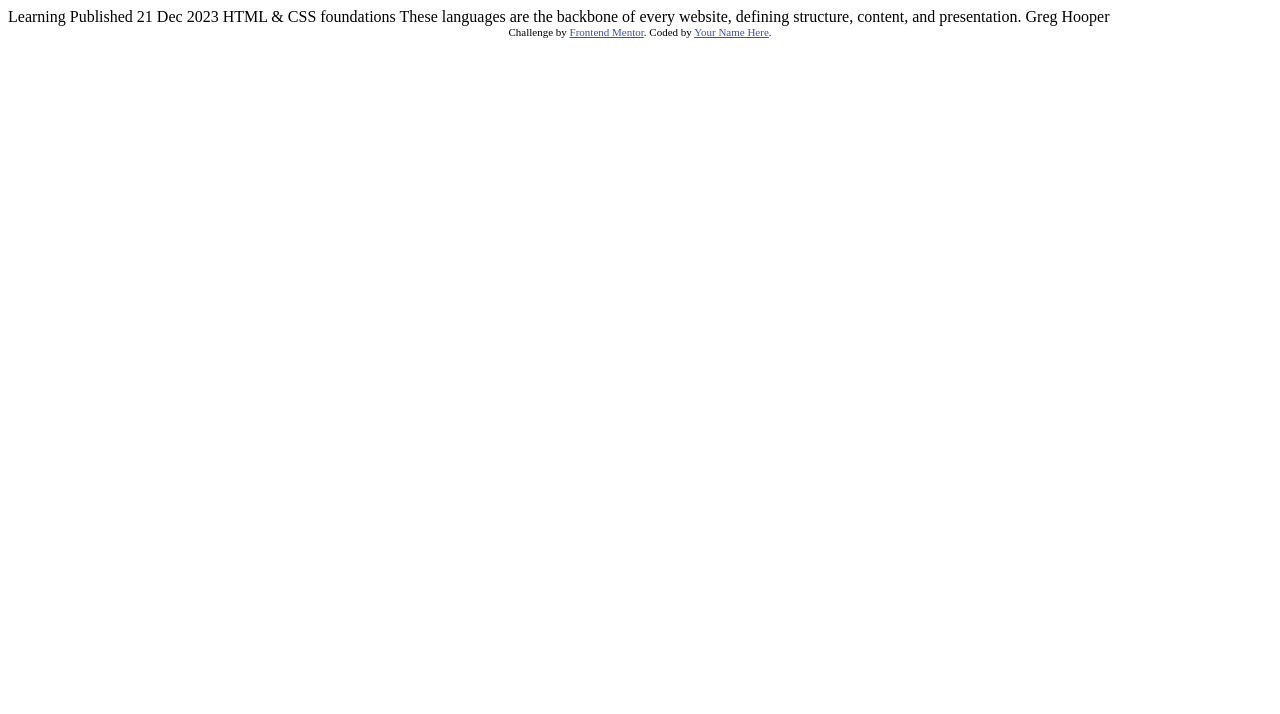
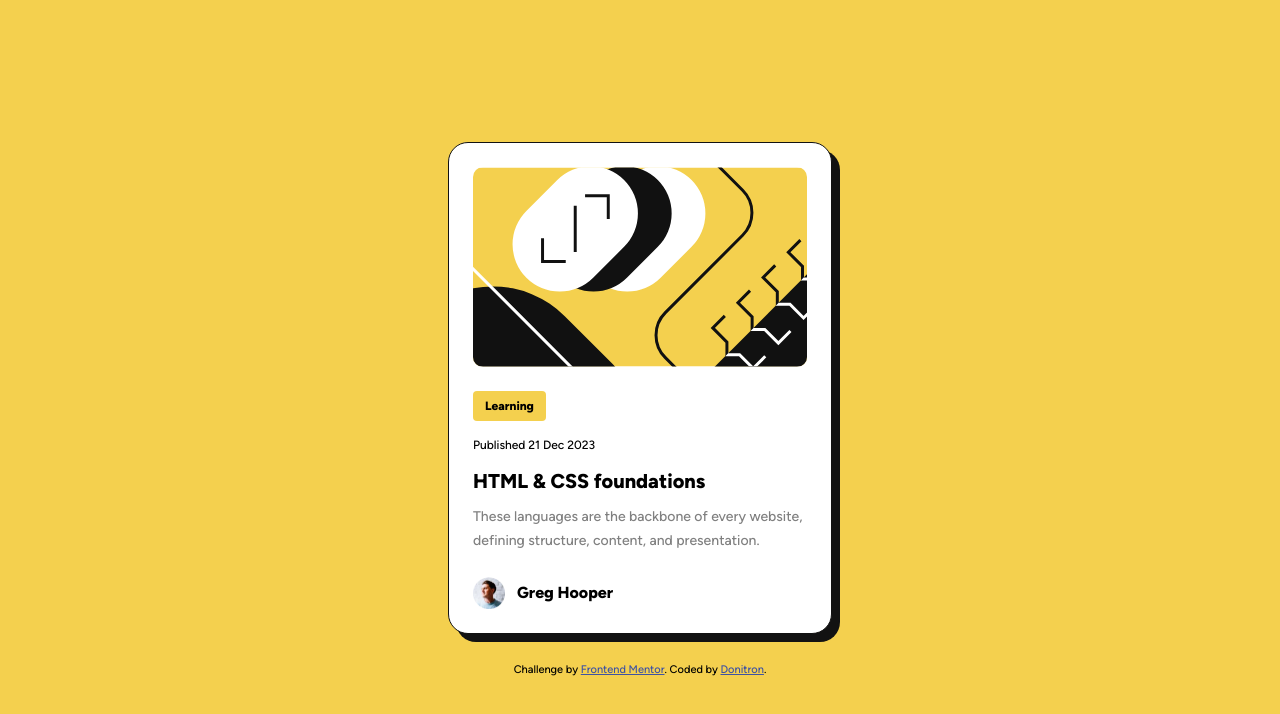
Before and after one commit to Donitron/blog-preview-card, a plain HTML site: page index.html in a window 1280 px wide. Drawn offline with Linux system fonts and the light colour scheme.

Commit message:
Finished the design

```diff
--- a/index.html
+++ b/index.html
@@ -5,30 +5,34 @@
   <meta name="viewport" content="width=device-width, initial-scale=1.0"> <!-- displays site properly based on user's device -->
 
   <link rel="icon" type="image/png" sizes="32x32" href="./assets/images/favicon-32x32.png">
+  <link rel="stylesheet" href="styles.css">
 
   <title>Frontend Mentor | Blog preview card</title>
-
-  <!-- Feel free to remove these styles or customise in your own stylesheet 👍 -->
-  <style>
-    .attribution { font-size: 11px; text-align: center; }
-    .attribution a { color: hsl(228, 45%, 44%); }
-  </style>
 </head>
 <body>
+  <main class="card">
+    <div class="wrapper">
+      <img src="assets/images/illustration-article.svg" alt="illutstration art">
+    </div>
 
-  Learning
-
-  Published 21 Dec 2023
-
-  HTML & CSS foundations
-
-  These languages are the backbone of every website, defining structure, content, and presentation.
-
-  Greg Hooper
-
-  <div class="attribution">
+    <div class="content">
+      <div class="category">
+        <span>Learning</span>
+      </div>
+      <div class="publish">Published 21 Dec 2023</div>
+      <h1>HTML & CSS foundations</h1>
+      <p>
+        These languages are the backbone of every website, defining structure, content, and presentation.
+      </p>
+    </div>
+    <div class="author">
+      <img src="assets/images/image-avatar.webp" alt="author image">
+      Greg Hooper
+    </div>
+  </main>
+  <footer class="attribution">
     Challenge by <a href="https://www.frontendmentor.io?ref=challenge" target="_blank">Frontend Mentor</a>.
-    Coded by <a href="#">Your Name Here</a>.
-  </div>
+    Coded by <a href="https://www.frontendmentor.io/profile/Donitron">Donitron</a>.
+  </footer>
 </body>
 </html>
--- /dev/null
+++ b/styles.css
@@ -0,0 +1,98 @@
+@font-face {
+  font-family: "Figtree";
+  src: url("assets/fonts/Figtree-VariableFont_wght.ttf");
+}
+
+* {
+  box-sizing: border-box;
+}
+
+body {
+  background-color: hsl(47, 88%, 63%);
+  height: 100vh;
+  margin: 0;
+  display: flex;
+  flex-direction: column;
+  justify-content: center;
+  align-items: center;
+  font-family: Figtree;
+  font-weight: 500;
+  line-height: 150%;
+}
+
+.card {
+  background-color: hsl(0, 0%, 100%);
+  border-radius: 20px;
+  border: 1px solid hsl(0, 0%, 7%);
+  padding: 1.5rem;
+  margin: 1.5rem;
+  max-width: 24rem;
+  min-width: 14rem;
+  box-shadow: 8px 8px hsl(0, 0%, 7%);
+}
+
+.wrapper {
+  height: 12.5rem;
+  border-radius: 10px;
+  overflow: hidden;
+}
+
+.wrapper img {
+  object-fit: cover;
+  width: 100%;
+  height: 100%;
+}
+
+.content {
+  margin-top: 1.5rem;
+  margin-bottom: 1.5rem;
+  display: flex;
+  flex-direction: column;
+  align-items: flex-start;
+  gap: 0.75rem;
+}
+
+.category {
+  font-weight: 800;
+  font-size: 0.75rem;
+  background-color: hsl(47, 88%, 63%);
+  border-radius: 4px;
+  padding: 0.25em 0.75rem;
+}
+
+.publish {
+  font-size: 0.75rem;
+}
+
+h1 {
+  font-size: 1.25rem;
+  margin: 0;
+  font-weight: 800;
+}
+
+p {
+  margin: 0;
+  font-size: 0.875rem;
+  color: hsl(0, 0%, 50%);
+}
+
+.author {
+  display: flex;
+  font-weight: 800;
+  align-items: center;
+  gap: 0.75rem;
+}
+
+.author img {
+  width: 32px;
+  height: 32px;
+}
+
+.attribution {
+  font-size: 11px;
+  text-align: center;
+}
+
+.attribution a {
+  color: hsl(228, 45%, 44%);
+}
```
